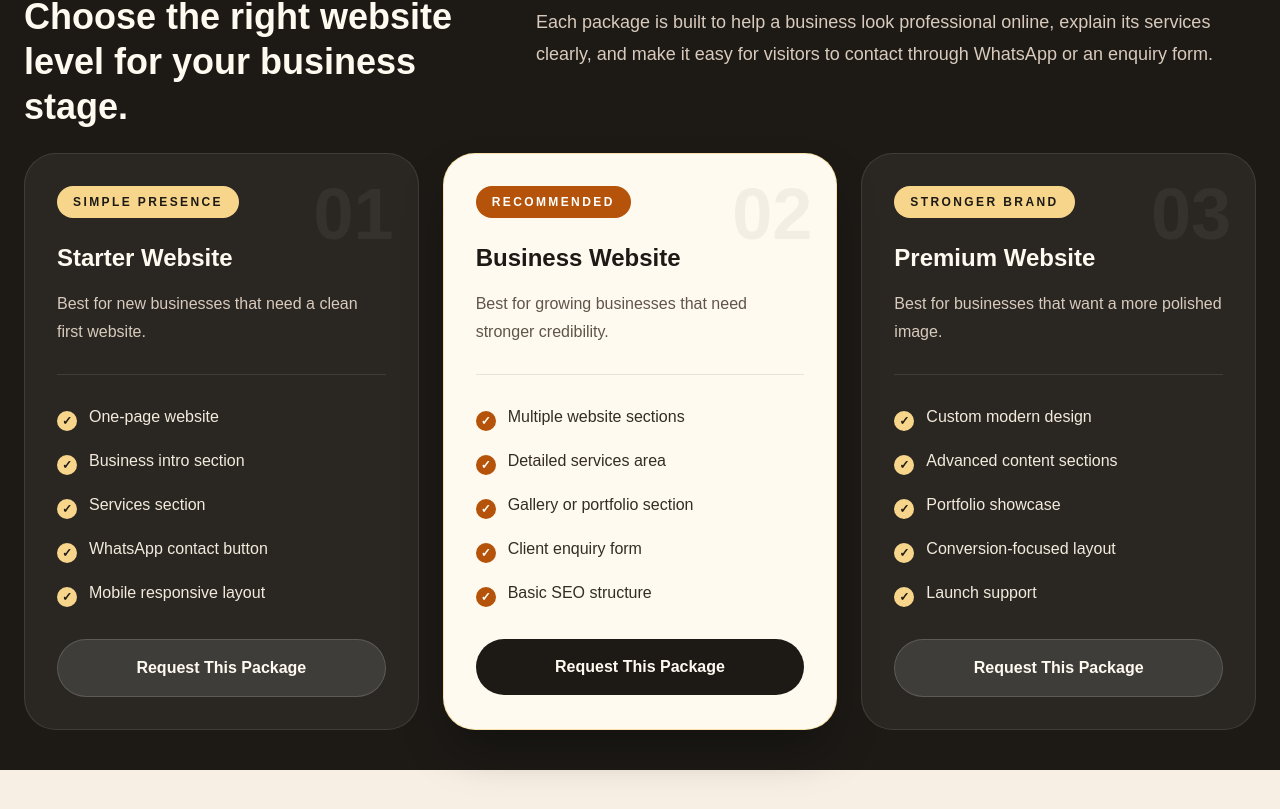
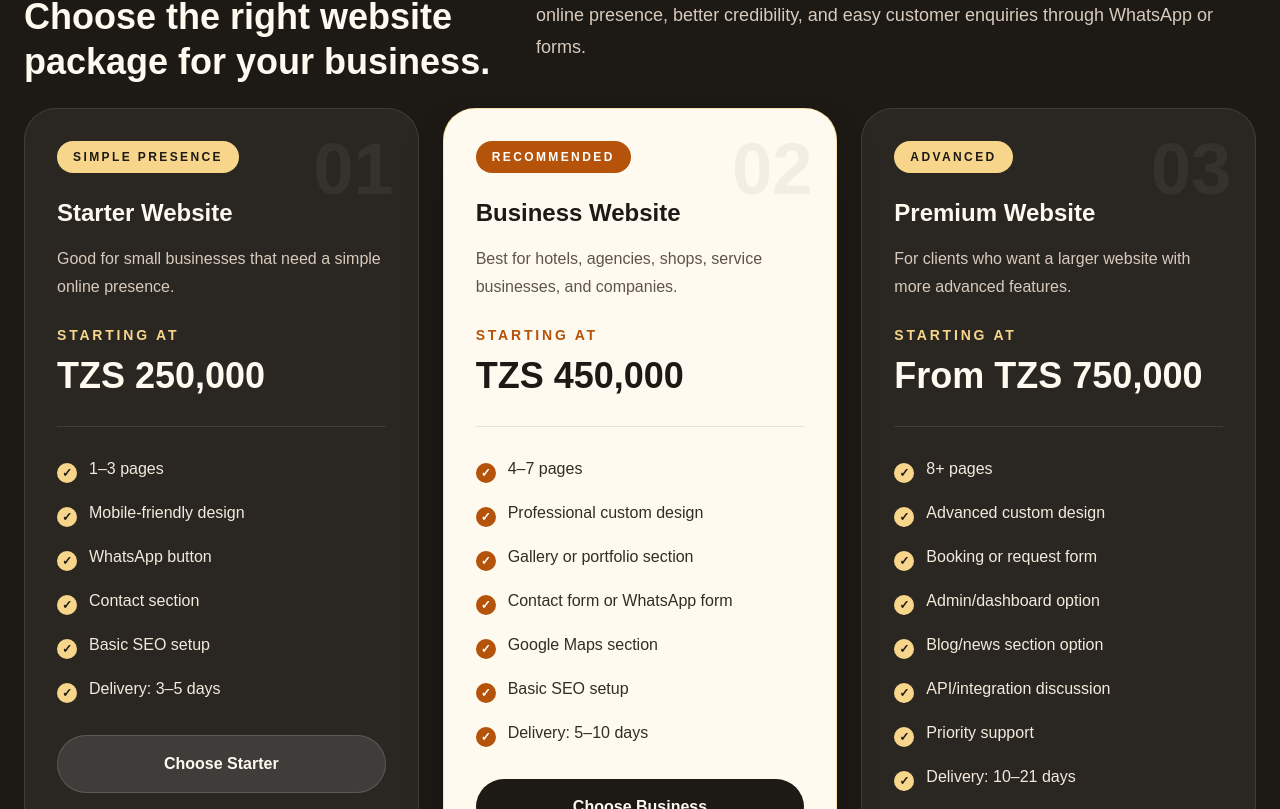
Before and after one commit to brianmichaelu/website-creation-agency, a Next.js app: page / in a window 1280 px wide. Shown: the part 1791-2600 px from the top of the page. Built offline with nearby package versions, Linux system fonts and the light colour scheme.

Commit message:
Update page.tsx

```diff
--- a/app/page.tsx
+++ b/app/page.tsx
@@ -211,7 +211,6 @@ ${formData.get("extraMessage")}
       </section>
 
       {/* WHO THIS IS FOR */}
-            {/* WHO THIS IS FOR */}
       <section id="services" className="scroll-mt-44 bg-[#fffaf0] px-6 py-10 md:py-12 text-[#1d1a16]">
         <div className="mx-auto max-w-7xl">
           <div className="grid gap-8 lg:grid-cols-[0.8fr_1.2fr] lg:items-end">
@@ -294,7 +293,7 @@ ${formData.get("extraMessage")}
           </div>
         </div>
       </section>
-      {/* PACKAGES */}
+
       {/* PACKAGES */}
       <section id="packages" className="scroll-mt-44 bg-[#1d1a16] px-6 py-8 md:py-10 text-[#fffaf0]">
         <div className="mx-auto max-w-7xl">
@@ -308,14 +307,14 @@ ${formData.get("extraMessage")}
               </div>
 
               <h2 className="max-w-2xl text-3xl font-black leading-tight md:text-4xl">
-                Choose the right website level for your business stage.
+                Choose the right website package for your business.
               </h2>
             </div>
 
             <p className="text-lg leading-8 text-[#d8cabc]">
-              Each package is built to help a business look professional online,
-              explain its services clearly, and make it easy for visitors to
-              contact through WhatsApp or an enquiry form.
+              Simple and clear website packages for Tanzanian businesses that
+              want a professional online presence, better credibility, and easy
+              customer enquiries through WhatsApp or forms.
             </p>
           </div>
 
@@ -324,38 +323,50 @@ ${formData.get("extraMessage")}
               {
                 name: "Starter Website",
                 label: "Simple presence",
-                desc: "Best for new businesses that need a clean first website.",
+                price: "TZS 250,000",
+                desc: "Good for small businesses that need a simple online presence.",
                 features: [
-                  "One-page website",
-                  "Business intro section",
-                  "Services section",
-                  "WhatsApp contact button",
-                  "Mobile responsive layout",
+                  "1–3 pages",
+                  "Mobile-friendly design",
+                  "WhatsApp button",
+                  "Contact section",
+                  "Basic SEO setup",
+                  "Delivery: 3–5 days",
                 ],
+                button: "Choose Starter",
               },
               {
                 name: "Business Website",
                 label: "Recommended",
-                desc: "Best for growing businesses that need stronger credibility.",
+                price: "TZS 450,000",
+                desc: "Best for hotels, agencies, shops, service businesses, and companies.",
                 features: [
-                  "Multiple website sections",
-                  "Detailed services area",
+                  "4–7 pages",
+                  "Professional custom design",
                   "Gallery or portfolio section",
-                  "Client enquiry form",
-                  "Basic SEO structure",
+                  "Contact form or WhatsApp form",
+                  "Google Maps section",
+                  "Basic SEO setup",
+                  "Delivery: 5–10 days",
                 ],
+                button: "Choose Business",
               },
               {
                 name: "Premium Website",
-                label: "Stronger brand",
-                desc: "Best for businesses that want a more polished image.",
+                label: "Advanced",
+                price: "From TZS 750,000",
+                desc: "For clients who want a larger website with more advanced features.",
                 features: [
-                  "Custom modern design",
-                  "Advanced content sections",
-                  "Portfolio showcase",
-                  "Conversion-focused layout",
-                  "Launch support",
+                  "8+ pages",
+                  "Advanced custom design",
+                  "Booking or request form",
+                  "Admin/dashboard option",
+                  "Blog/news section option",
+                  "API/integration discussion",
+                  "Priority support",
+                  "Delivery: 10–21 days",
                 ],
+                button: "Discuss Premium",
               },
             ].map((pkg, index) => (
               <div
@@ -395,6 +406,20 @@ ${formData.get("extraMessage")}
                     {pkg.desc}
                   </p>
 
+                  <div className="mt-6">
+                    <p
+                      className={`text-sm font-black uppercase tracking-[0.2em] ${
+                        index === 1 ? "text-[#b45309]" : "text-[#f7d58b]"
+                      }`}
+                    >
+                      Starting at
+                    </p>
+
+                    <p className="mt-2 text-4xl font-black leading-tight">
+                      {pkg.price}
+                    </p>
+                  </div>
+
                   <div
                     className={`my-7 h-[1px] ${
                       index === 1 ? "bg-[#1d1a16]/10" : "bg-white/10"
@@ -431,16 +456,25 @@ ${formData.get("extraMessage")}
                         : "border border-white/15 bg-white/10 text-[#fffaf0] hover:border-[#f7d58b] hover:bg-[#f7d58b] hover:text-[#1d1a16]"
                     }`}
                   >
-                    Request This Package
+                    {pkg.button}
                   </a>
                 </div>
               </div>
             ))}
           </div>
+
+          <div className="mt-8 rounded-[2rem] border border-white/10 bg-white/[0.06] p-6 text-[#d8cabc]">
+            <p className="leading-8">
+              <span className="font-black text-[#f7d58b]">Note:</span> Prices
+              may change depending on the number of pages, features, content,
+              images, forms, and integrations needed. Domain, hosting, logo
+              design, and paid tools are charged separately unless included in
+              the agreement.
+            </p>
+          </div>
         </div>
       </section>
 
-      {/* PROCESS */}
       {/* PROCESS */}
       <section id="process" className="scroll-mt-44 bg-[#f7efe3] px-6 py-12 text-[#1d1a16]">
         <div className="mx-auto max-w-7xl">
@@ -532,7 +566,6 @@ ${formData.get("extraMessage")}
         </div>
       </section>
 
-      {/* PORTFOLIO */}
       {/* PORTFOLIO */}
       <section id="portfolio" className="scroll-mt-44 bg-[#fffaf0] px-6 py-12 text-[#1d1a16]">
         <div className="mx-auto max-w-7xl">
@@ -658,7 +691,6 @@ ${formData.get("extraMessage")}
         </div>
       </section>
 
-      {/* CLIENT FORM */}
       {/* CLIENT FORM */}
       <section
         id="client-form"
@@ -900,7 +932,6 @@ ${formData.get("extraMessage")}
         </div>
       </section>
 
-
       {/* CTA */}
       <section className="bg-[#f7efe3] px-6 py-16">
         <div className="mx-auto max-w-7xl overflow-hidden rounded-[2rem] bg-[#1d1a16] shadow-2xl shadow-[#1d1a16]/20">
```
Lines whose indentation alone changed are shown as unchanged.
